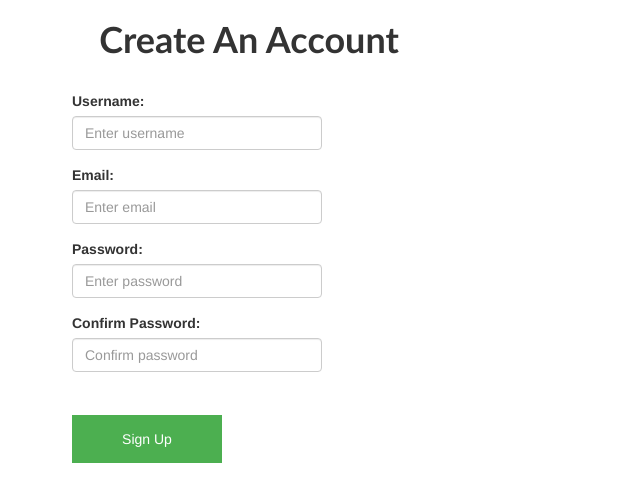
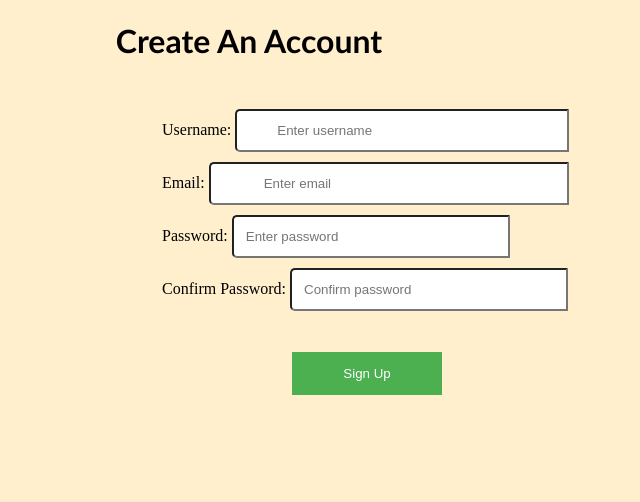
Before and after one commit to ntjandra/cse115a, a Flask app: template templates/register.html in a window 1280 px wide. Shown: the top 502 px of the page, without its empty margins (391-1031 px from the left). Run offline with Flask 2, Linux system fonts and the light colour scheme; the template is opened without the code that fills it, so the values that code supplies are empty; some libraries are stand-ins or nearby versions.

Commit message:
Register page front end

```diff
--- /dev/null
+++ b/static/styling/register.css
@@ -0,0 +1,47 @@
+body {
+  background-color: #ffefcc;
+}
+
+form {
+  margin: 8px 5px 5px 545px;
+  font-family: "sans-serif";
+}
+
+.form-group {
+  margin: 0px 0px 10px 0px;
+}
+
+.buttonSign {
+  background-color: #4caf50;
+  color: white;
+  padding: 14px 20px;
+  margin: 8px 0 0 675px;
+  border: none;
+  cursor: pointer;
+  width: 100%;
+}
+
+.g-recaptcha {
+  margin: 8px 0 0 50px;
+}
+
+input[type="text"] {
+  background-color: white;
+  width: 50%;
+  border-radius: 5px 0 0 5px;
+  padding: 12px 40px;
+}
+
+input[type="email"] {
+  background-color: white;
+  width: 50%;
+  border-radius: 5px 0 0 5px;
+  padding: 12px 53px;
+}
+
+input[type="password"] {
+  background-color: white;
+  width: 50%;
+  border-radius: 5px 0 0 5px;
+  padding: 12px;
+}
--- a/templates/register.html
+++ b/templates/register.html
@@ -2,58 +2,76 @@
 <html lang="en">
   <head>
     <title>Register Page</title>
-  <meta charset="utf-8">
-  <meta name="viewport" content="width=device-width, initial-scale=1">
-  <link rel="stylesheet" href="https://maxcdn.bootstrapcdn.com/bootstrap/3.4.0/css/bootstrap.min.css">
+    <meta charset="utf-8" />
+    <meta name="viewport" content="width=device-width, initial-scale=1" />
+    <link rel="stylesheet" href="/static/styling/register.css" />
     <!--script src="https://ajax.googleapis.com/ajax/libs/jquery/3.4.1/jquery.min.js"></script>
   <script src="https://maxcdn.bootstrapcdn.com/bootstrap/3.4.0/js/bootstrap.min.js"></script-->
     <script src="https://www.google.com/recaptcha/api.js" async defer></script>
   </head>
-<style>
-.center_div{
-    margin: 0 auto;
-    width:30% /* value of your choice which suits your alignment */
-}
 
-button {
-  background-color: #4CAF50;
-  color: white;
-  padding: 14px 20px;
-  margin: 8px 0;
-  border: none;
-  cursor: pointer;
-  width: 100%;
-}
-</style>
   <body>
-
-<div class="container center_div">
-  <h1 align="center"><font face="Trebuchet MS"><b>Create An Account</b></font></h1>
-  <br>
+    <div class="container_center_div">
+      <h1 align="center">
+        <font face="Trebuchet MS"><b>Create An Account</b></font>
+      </h1>
+      <br />
       <form action="/action_page.php">
         <div class="form-group">
           <label for="usrname">Username:</label>
-      <input type="text" class="form-control" id="usrname" placeholder="Enter username" style="width: 250px" name="usrname">
+          <input
+            type="text"
+            class="form-control"
+            id="usrname"
+            placeholder="Enter username"
+            style="width: 250px"
+            name="usrname"
+          />
         </div>
         <div class="form-group">
           <label for="email">Email:</label>
-      <input type="email" class="form-control" id="email" placeholder="Enter email" style="width: 250px" name="email">
+          <input
+            type="email"
+            class="form-control"
+            id="email"
+            placeholder="Enter email"
+            style="width: 250px"
+            name="email"
+          />
         </div>
         <div class="form-group">
           <label for="pwd">Password:</label>
-      <input type="password" class="form-control" id="pwd" placeholder="Enter password" style="width: 250px" name="pwd">
+          <input
+            type="password"
+            class="form-control"
+            id="pwd"
+            placeholder="Enter password"
+            style="width: 250px"
+            name="pwd"
+          />
         </div>
         <div class="form-group">
           <label for="pwdConf">Confirm Password:</label>
-      <input type="password" class="form-control" id="pwdConf" placeholder="Confirm password" style="width: 250px" name="pwdConf">
+          <input
+            type="password"
+            class="form-control"
+            id="pwdConf"
+            placeholder="Confirm password"
+            style="width: 250px"
+            name="pwdConf"
+          />
         </div>
         <form action="?" method="POST">
-      <div class="g-recaptcha" data-sitekey="6Lf0_b4UAAAAAKZX3E_Ec_bqVre6B6Xpn_3Vfd-b"></div>
-      <br/>
+          <div
+            class="g-recaptcha"
+            data-sitekey="6Lf0_b4UAAAAAKZX3E_Ec_bqVre6B6Xpn_3Vfd-b"
+          ></div>
+          <br />
         </form>
-    <button type="submit" style="width:150px">Sign Up</button>
+        <button class="buttonSign" type="submit" style="width:150px">
+          Sign Up
+        </button>
       </form>
     </div>
-
   </body>
 </html>
```
Lines whose indentation alone changed are shown as unchanged.
